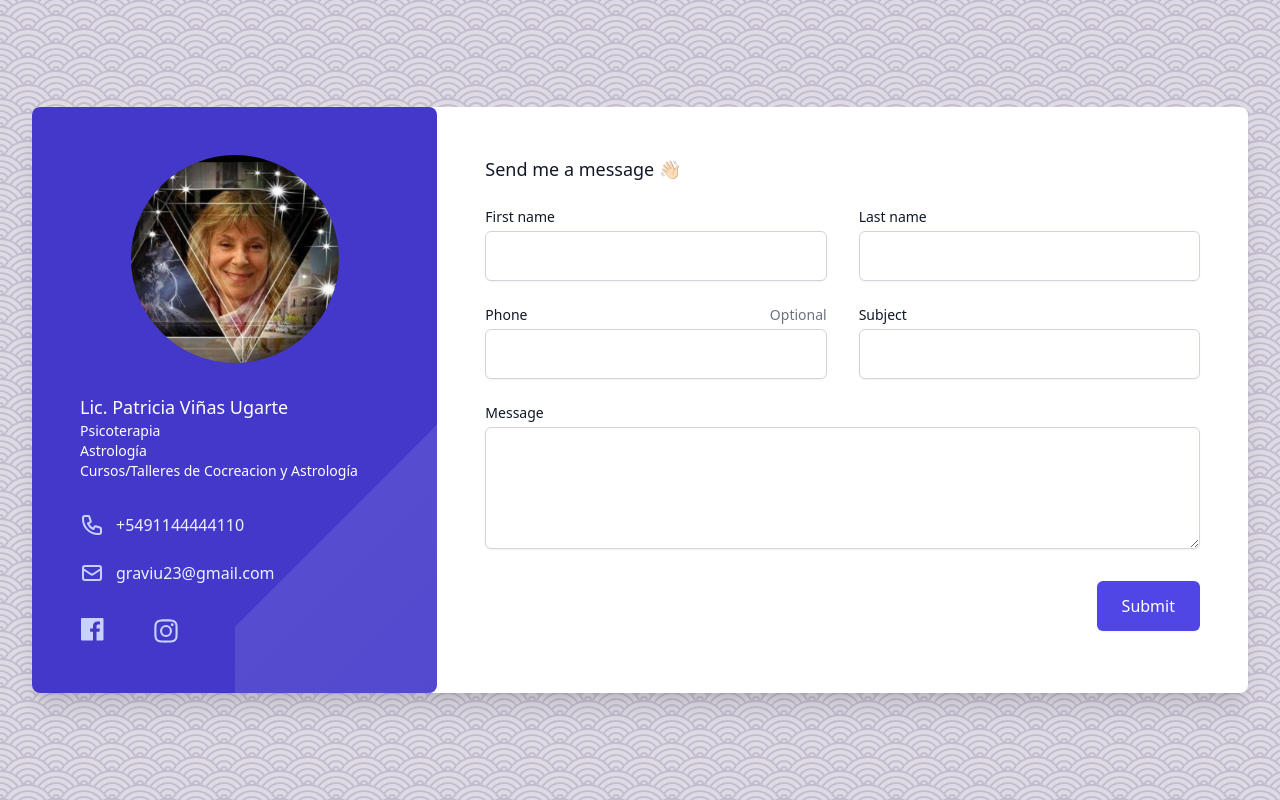
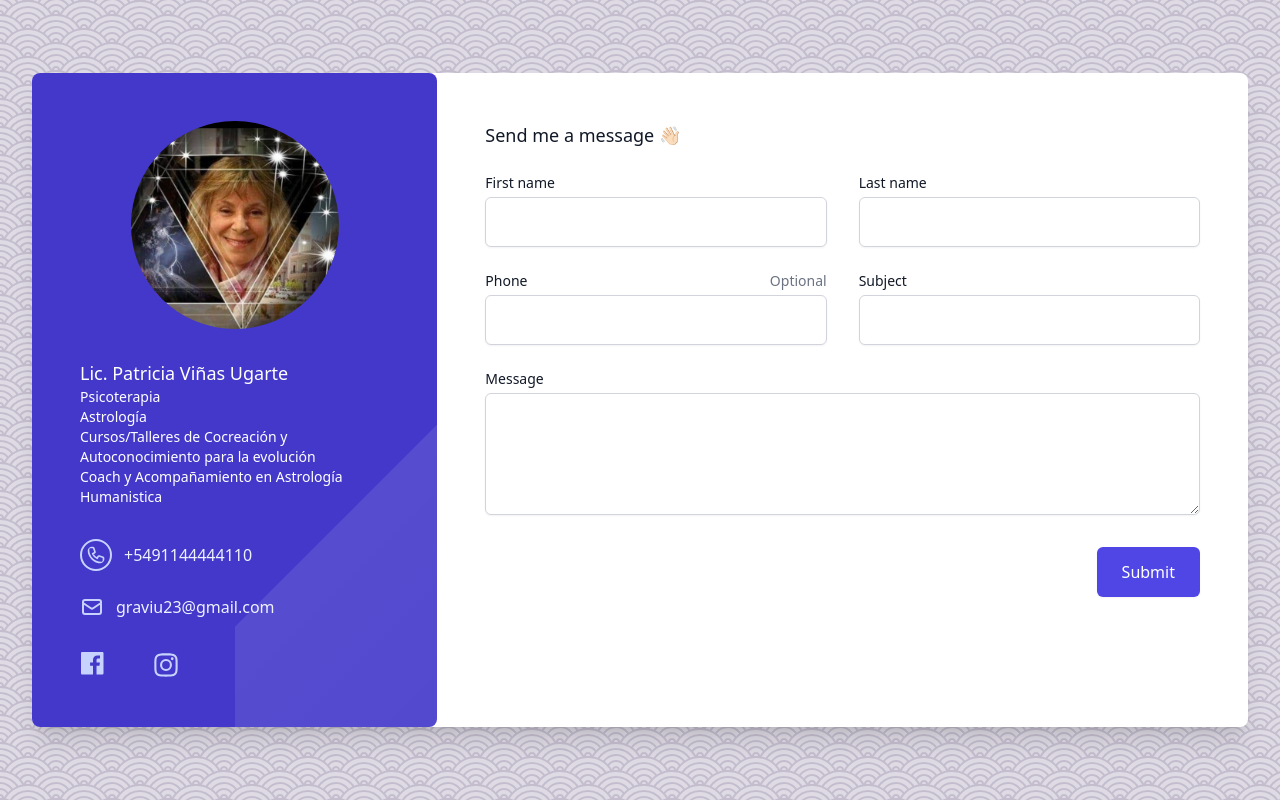
Before and after one commit to arielskap/pato-personal, a Next.js app: page / in a window 1280 px wide. Built offline with nearby package versions, Linux system fonts and the light colour scheme.

Commit message:
feat: wp

```diff
--- a/next-seo.config.ts
+++ b/next-seo.config.ts
@@ -1,9 +1,9 @@
 import type { DefaultSeoProps } from "next-seo";
 
 const SEO: DefaultSeoProps = {
-	defaultTitle: 'Patricia Viñas 🕉',
-  titleTemplate: '%s | Patricia Viñas 🕉',
-	description: "Lic. Patricia Viñas - Psicoterapia, Astrología, Cursos/Talleres de Cocreacion y Astrología",
+	defaultTitle: 'Patricia Viñas Ugarte 🕉',
+  titleTemplate: '%s | Patricia Viñas Ugarte 🕉',
+	description: "Lic. Patricia Viñas Ugarte - Psicoterapia, Astrología, Cursos/Talleres de Cocreación y Autoconocimiento para la evolución, Coach y Acompañamiento en Astrología Humanistica",
 	additionalLinkTags: [{
     rel: 'icon',
     href: '/favicon-32x32.png',
--- a/src/data/info.ts
+++ b/src/data/info.ts
@@ -3,7 +3,7 @@ import profilePic from '../../public/me.jpeg'
 const info = {
 	name: "Lic. Patricia Viñas Ugarte",
 	image: profilePic,
-	titles: ["Psicoterapia", "Astrología", "Cursos/Talleres de Cocreacion y Astrología"],
+	titles: ["Psicoterapia", "Astrología", "Cursos/Talleres de Cocreación y Autoconocimiento para la evolución", "Coach y Acompañamiento en Astrología Humanistica"],
 	country: "Argentina",
 	contact: {
 		phone: "+5491144444110",
--- a/src/pages/index.tsx
+++ b/src/pages/index.tsx
@@ -143,16 +143,18 @@ ${watchAllFields.message}`)
                   <span className="sr-only">Phone number</span>
                 </dt>
                 <dd>
-									<a className="flex text-base text-indigo-50" href={`tel:${info.contact.phone}`}>
-										<PhoneIcon className="flex-shrink-0 w-6 h-6 text-indigo-200" aria-hidden="true" />
-										<span className="ml-3">{info.contact.phone}</span>
+									<a className="flex items-center text-base text-indigo-50" href={`https://wa.me/${info.contact.phone}`} target="_blank" rel="noreferrer">
+										<PhoneIcon className="flex-shrink-0 w-8 h-8 p-1 text-indigo-200 border-2 border-indigo-200 rounded-full" aria-hidden="true" />
+										<div className="flex flex-col">
+											<span className="ml-3">{info.contact.phone}</span>
+										</div>
 									</a>
                 </dd>
                 <dt>
                   <span className="sr-only">Email</span>
                 </dt>
                 <dd>
-									<a className="flex text-base text-indigo-50" href={`mailto:${info.contact.email}`}>
+									<a className="flex items-center text-base text-indigo-50" href={`mailto:${info.contact.email}`}>
 										<MailIcon className="flex-shrink-0 w-6 h-6 text-indigo-200" aria-hidden="true" />
 										<span className="ml-3">{info.contact.email}</span>
 									</a>
```
